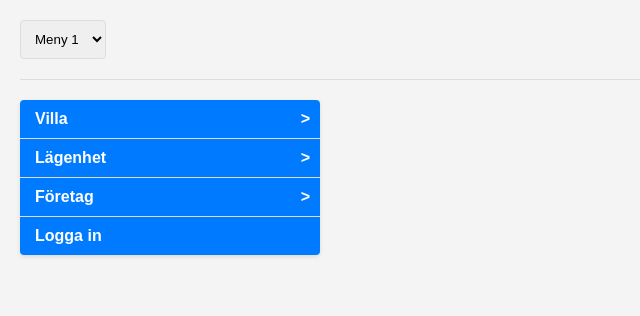
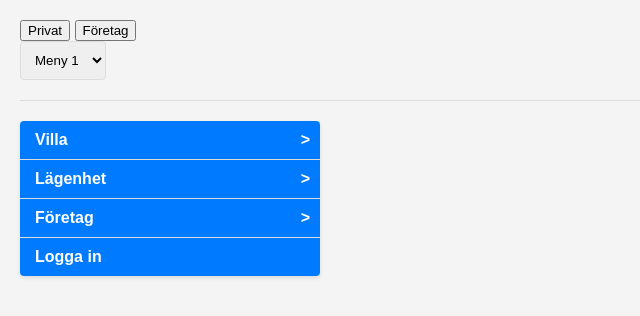
Before and after one commit to pppontus/bixia_navigation, a plain HTML site: page index.html in a window 1280 px wide. Shown: the whole page, without its empty margins (0-640 px from the left). Drawn offline with Linux system fonts and the light colour scheme.

Commit message:
Update index.html
lade till privat/företag flikar i html

```diff
--- a/index.html
+++ b/index.html
@@ -7,20 +7,19 @@
     <link rel="stylesheet" href="styles.css" />
   </head>
   <body>
+    <div class="menu-switcher">
+      <button id="privateButton" class="active">Privat</button>
+      <button id="businessButton">Företag</button>
+    </div>
     <select id="menuSelector">
       <option value="menu1.json">Meny 1</option>
       <option value="menu2.json">Meny 2</option>
       <option value="menu3.json">Meny 3</option>
       <option value="menu4.json">Meny 4</option>
       <option value="menu5.json">Meny 5</option>
-      <!-- Add as many options as you have JSON files for different layouts -->
     </select>
     <hr class="hr-separator" />
-    <!-- Horizontal line separator -->
-    <div class="menu" id="menuContainer">
-      <!-- Dynamic menu will be generated and inserted here -->
-    </div>
-
+    <div class="menu" id="menuContainer"></div>
     <script src="menu.js"></script>
   </body>
 </html>
```
